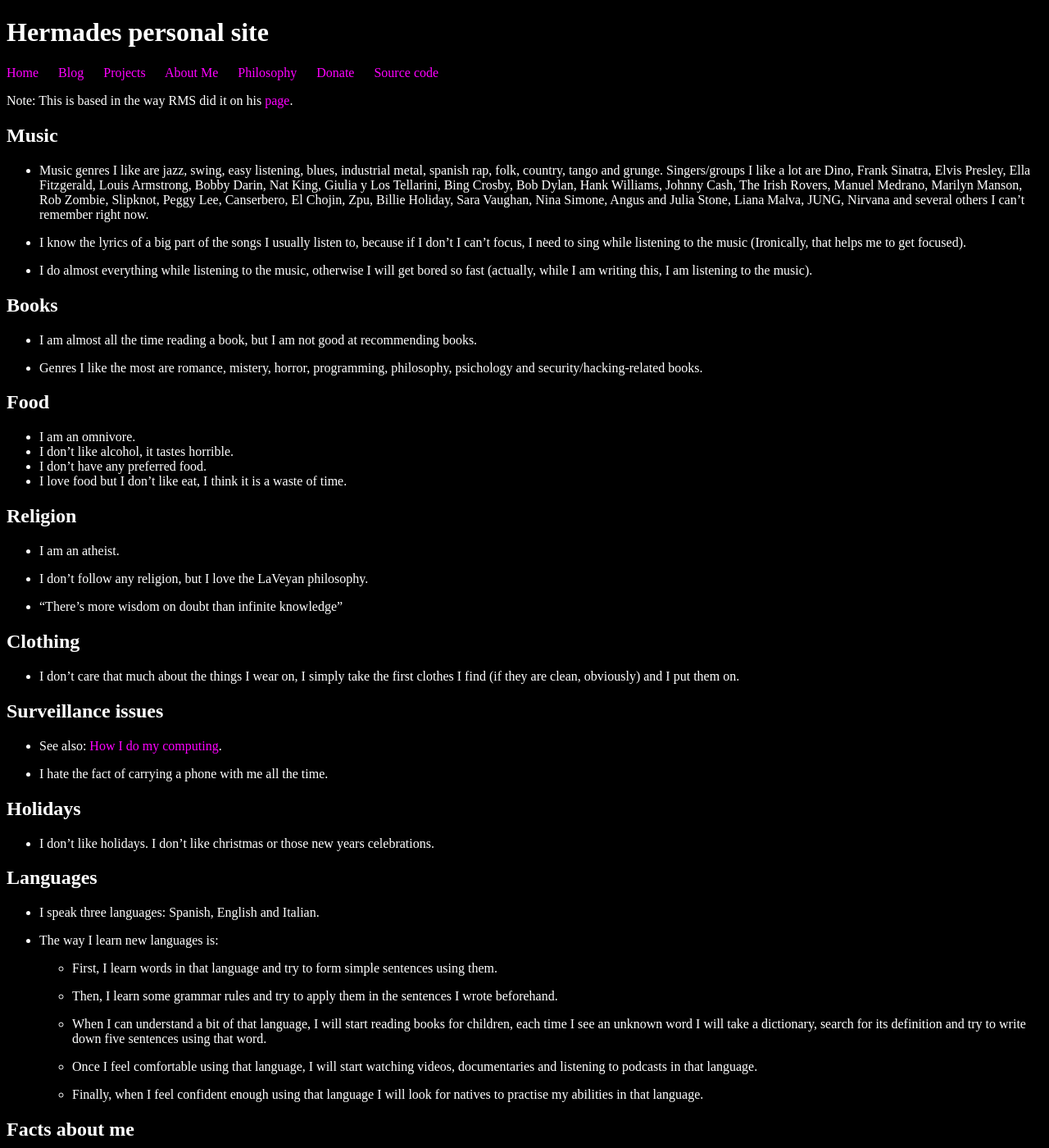
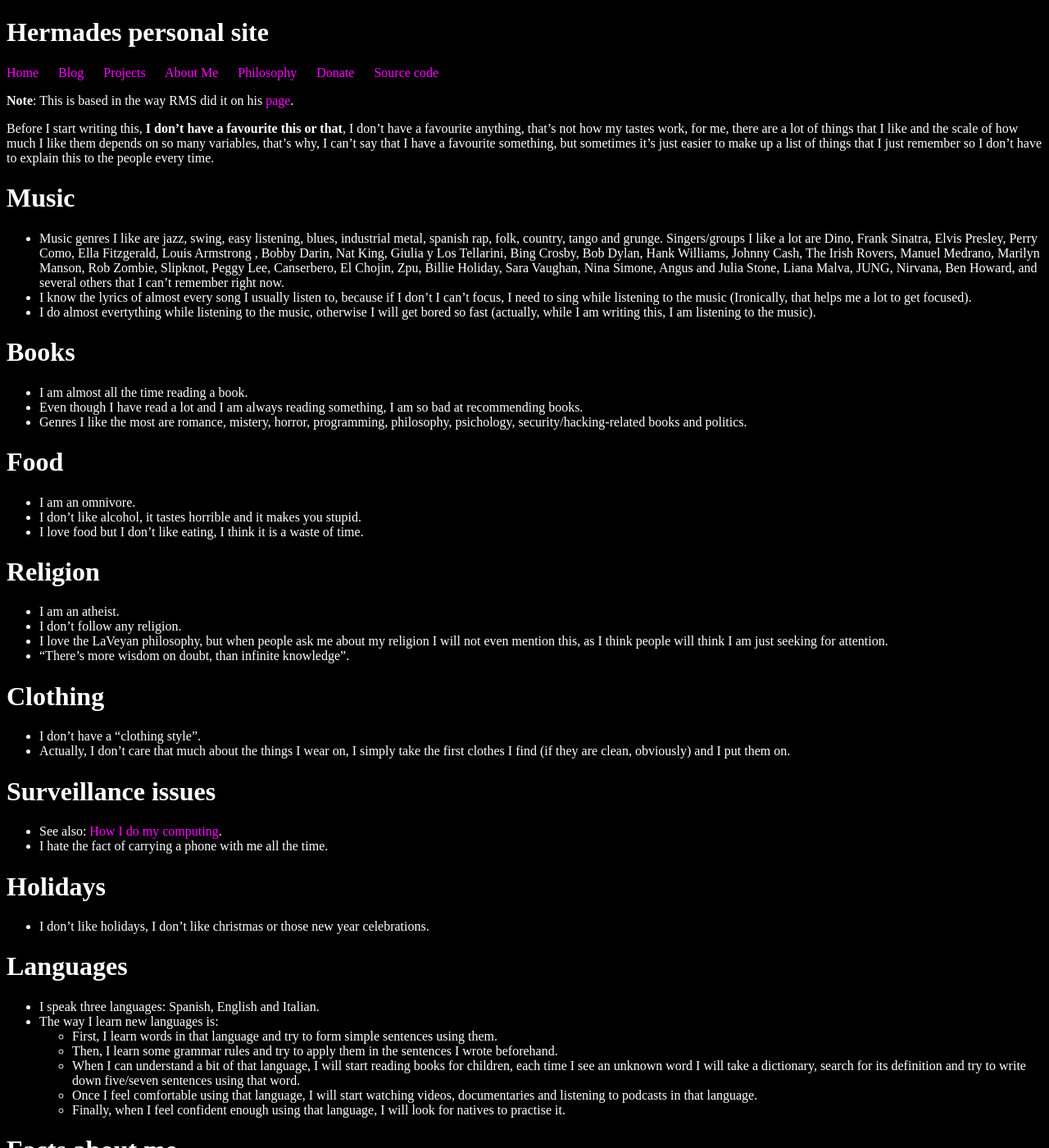
Before and after one commit to HermadesCGCO/Hermades, a Jekyll site: the page built from about.html, in a window 1280 px wide and 1400 px high. Shown: the whole window at 82% size. Built offline with Jekyll 4.4.1, drawn with Linux system fonts in a browser that asks for light colours; some of the changed text lies outside the part shown.

Commit message:
Made a few changes

```diff
--- a/_layouts/blog.html
+++ b/_layouts/blog.html
@@ -2,7 +2,7 @@
 
 <hr>
 
-{% for entry in site.data.blog.entries %}
+{% for entry in site.data.blog.entries reversed %}
 {{ entry.content | markdownify }}
 <b>Published on:</b> {{ entry.date }}
 <hr>
--- a/about.html
+++ b/about.html
@@ -1,93 +1,91 @@
 ---
-title: About me
+title: About Me
 layout: page
 ---
 
-Note: This is based in the way RMS did it on his [page](https://stallman.org).
+**Note**: This is based in the way RMS did it on his
+[page](https://stallman.org/rms-lifestyle.html).
 
-## Music
+Before I start writing this, **I don't have a favourite this or that**,
+I don't have a favourite anything, that's not how my tastes work, for me, there
+are a lot of things that I like and the scale of how much I like them depends on
+so many variables, that's why, I can't say that I have a favourite something,
+but sometimes it's just easier to make up a list of things that I just remember
+so I don't have to explain this to the people every time.
+
+# Music
 
 * Music genres I like are jazz, swing, easy listening, blues, industrial metal,
 spanish rap, folk, country, tango and grunge. Singers/groups I like a lot are
-Dino, Frank Sinatra, Elvis Presley, Ella Fitzgerald, Louis Armstrong, Bobby
-Darin, Nat King, Giulia y Los Tellarini, Bing Crosby, Bob Dylan, Hank Williams,
-Johnny Cash, The Irish Rovers, Manuel Medrano, Marilyn Manson, Rob Zombie,
-Slipknot, Peggy Lee, Canserbero, El Chojin, Zpu, Billie Holiday, Sara Vaughan,
-Nina Simone, Angus and Julia Stone, Liana Malva, JUNG, Nirvana and several
-others I can't remember right now.
-
-* I know the lyrics of a big part of the songs I usually listen to, because if
-I don't I can't focus, I need to sing while listening to the music (Ironically,
-that helps me to get focused).
-
-* I do almost everything while listening to the music, otherwise I will get
+Dino, Frank Sinatra, Elvis Presley, Perry Como, Ella Fitzgerald, Louis Armstrong
+, Bobby Darin, Nat King, Giulia y Los Tellarini, Bing Crosby, Bob Dylan, Hank
+Williams, Johnny Cash, The Irish Rovers, Manuel Medrano, Marilyn Manson, Rob
+Zombie, Slipknot, Peggy Lee, Canserbero, El Chojin, Zpu, Billie Holiday, Sara
+Vaughan, Nina Simone, Angus and Julia Stone, Liana Malva, JUNG, Nirvana, Ben
+Howard, and several others that I can't remember right now.
+* I know the lyrics of almost every song I usually listen to, because if I
+don't I can't focus, I need to sing while listening to the music (Ironically,
+that helps me a lot to get focused).
+* I do almost evertything while listening to the music, otherwise I will get
 bored so fast (actually, while I am writing this, I am listening to the music).
 
-## Books
+# Books
 
-* I am almost all the time reading a book, but I am not good at recommending
-books.
+* I am almost all the time reading a book.
+* Even though I have read a lot and I am always reading something, I am so bad
+at recommending books.
+* Genres I like the most are romance, mistery, horror, programming, philosophy,
+psichology, security/hacking-related books and politics.
 
-* Genres I like the most are romance, mistery, horror, programming, philosophy,
-psichology and security/hacking-related books.
-
-## Food
+# Food
 
 * I am an omnivore.
-* I don't like alcohol, it tastes horrible.
-* I don't have any preferred food.
-* I love food but I don't like eat, I think it is a waste of time.
+* I don't like alcohol, it tastes horrible and it makes you stupid.
+* I love food but I don't like eating, I think it is a waste of time.
 
-## Religion
+# Religion
 
 * I am an atheist.
+* I don't follow any religion.
+* I love the LaVeyan philosophy, but when people ask me about my religion I will
+not even mention this, as I think people will think I am just seeking for
+attention.
+* "There's more wisdom on doubt, than infinite knowledge".
 
-* I don't follow any religion, but I love the LaVeyan philosophy.
+# Clothing
 
-* "There's more wisdom on doubt than infinite knowledge"
+* I don't have a "clothing style".
+* Actually, I don't care that much about the things I wear on, I simply take the
+first clothes I find (if they are clean, obviously) and I put them on.
 
-## Clothing
-
-* I don't care that much about the things I wear on, I simply take
-the first clothes I find (if they are clean, obviously) and I put them
-on.
-
-## Surveillance issues
+# Surveillance issues
 
 * See also: [How I do my computing](/about/computing).
-
 * I hate the fact of carrying a phone with me all the time.
 
-## Holidays
+# Holidays
 
-* I don't like holidays. I don't like christmas or those new years
-celebrations.
+* I don't like holidays, I don't like christmas or those new year celebrations.
 
-## Languages
+# Languages
 
 * I speak three languages: Spanish, English and Italian.
+* The way I learn new languages is:
+  - First, I learn words in that language and try to form simple sentences using
+  them.
+  - Then, I learn some grammar rules and try to apply them in the sentences I
+  wrote beforehand.
+  - When I can understand a bit of that language, I will start reading books for
+  children, each time I see an unknown word I will take a dictionary, search for
+  its definition and try to write down five/seven sentences using that word.
+  - Once I feel comfortable using that language, I will start watching videos,
+  documentaries and listening to podcasts in that language.
+  - Finally, when I feel confident enough using that language, I will look for
+  natives to practise it.
 
-* The way I learn new languages is:
+# Facts about me
 
-  - First, I learn words in that language and try to form simple
-  sentences using them.
-
-  - Then, I learn some grammar rules and try to apply them in the
-  sentences I wrote beforehand.
-
-  - When I can understand a bit of that language, I will start
-  reading books for children, each time I see an unknown word I will
-  take a dictionary, search for its definition and try to write down
-  five sentences using that word.
-
-  - Once I feel comfortable using that language, I will start watching
-  videos, documentaries and listening to podcasts in that language.
-
-  - Finally, when I feel confident enough using that language I will look
-  for natives to practise my abilities in that language.
-
-## Facts about me
-
-* I always try to support local commercy instead of supporting big
-companies (such as Pepsi).
-* I completely refuse to consume something from CocaCola.
+* I completely refuse to consume something from CocaCola, I hate that company.
+You can read more about it, [here](http://killercoke.org).
+* Even though I say that I have no favourite this or that, there are a few
+exceptions, they are [here](/about/favourites)
--- /dev/null
+++ b/about/favourites.html
@@ -0,0 +1,4 @@
+---
+title: Some of my favourites
+layout: page
+---
```
Also changed, not shown: _data/blog/entries.yml (+10 -2 lines), about/computing.md (+37 -36 lines), philosophy.md (+1 -33 lines), projects.md (+2 -0 lines).
